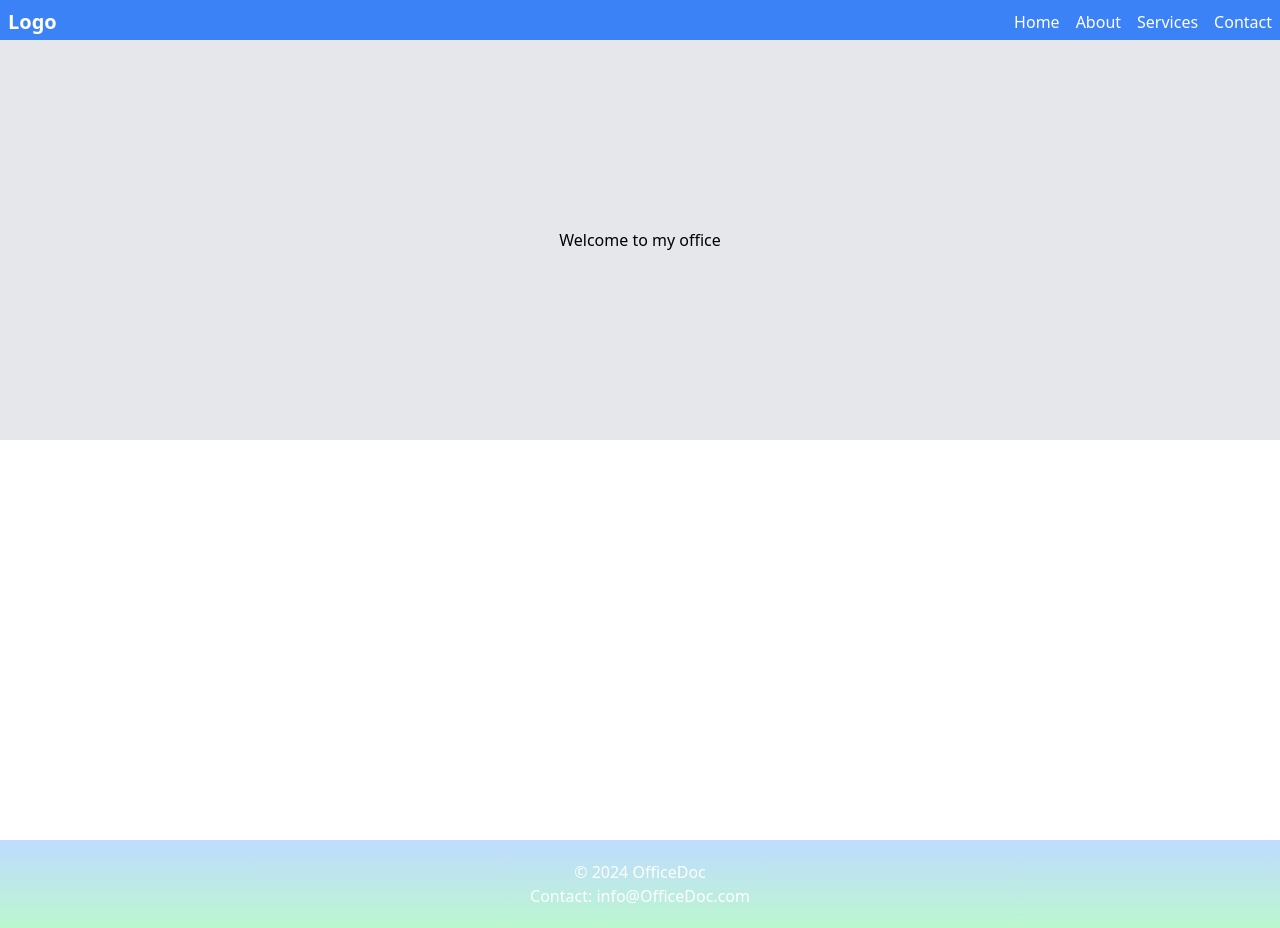
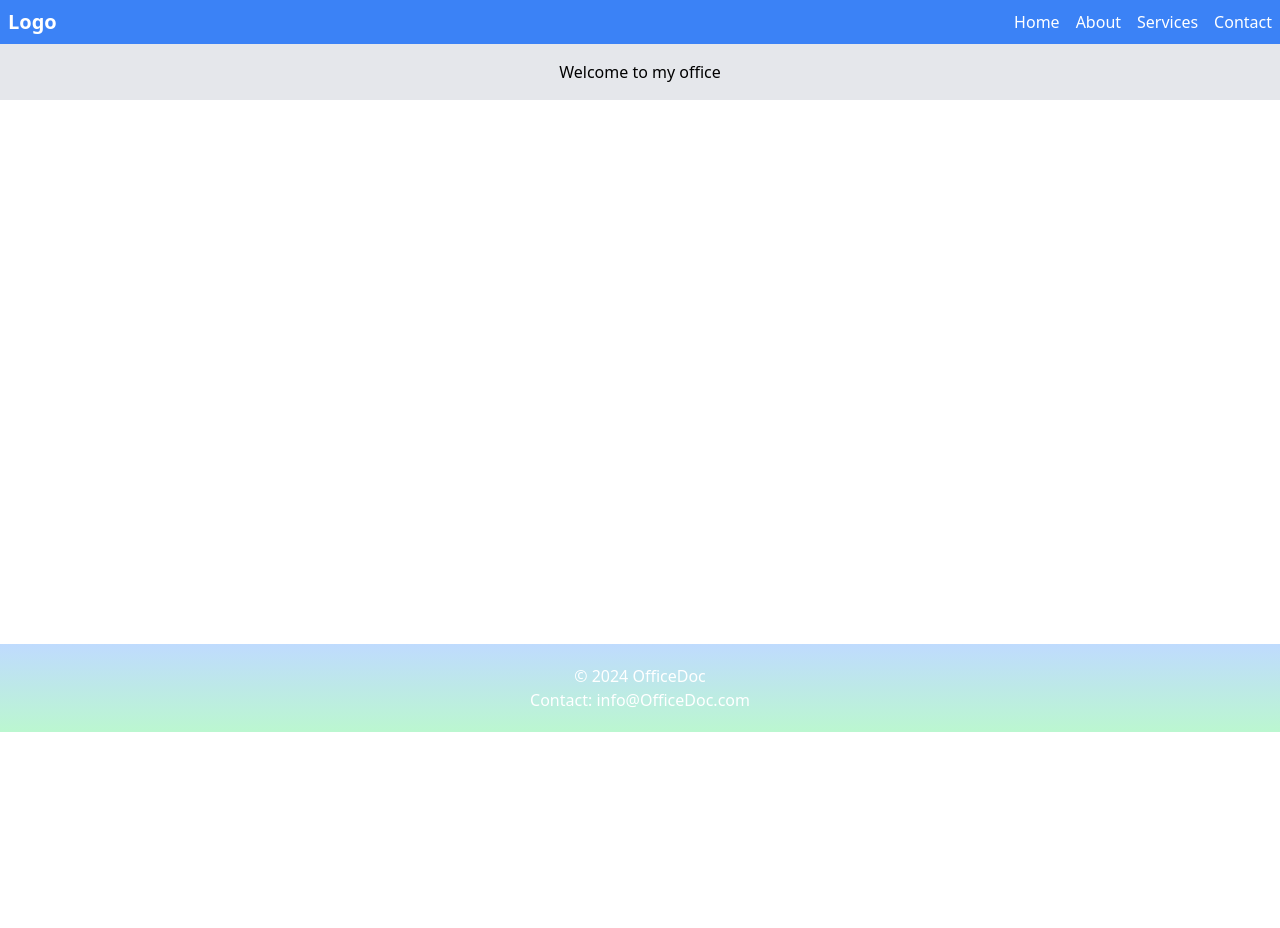
Before and after one commit to MateenSeddiqi/office_docs_tracker, a Django app: page / in a window 1280 px wide. After the commit the page ends 732 px from the top, so only its background shows below. Run offline with Django 4.2, Linux system fonts and the light colour scheme.

Commit message:
working on landing page

```diff
--- a/main/templates/base.html
+++ b/main/templates/base.html
@@ -8,12 +8,12 @@
     <title>Document</title>
     <link rel="stylesheet" href="{% static 'css_out/out.css' %}">
 </head>
-<body class="">
-    <div class="h-10">
+<body class="h-screen">
+    <div >
         {% include 'include/navbar.html' %}
     </div>
 
-    <main class="h-screen">
+    <main class="h-3/4" >
         {% block content %}
 
         {% endblock %}
--- a/main/templates/landing.html
+++ b/main/templates/landing.html
@@ -3,7 +3,7 @@
 
 {% block content %}
 
-<div class="flex justify-center items-center bg-gray-200 h-1/2 p-4">
+<div class="flex justify-center items-center bg-gray-200 p-4">
     <h1 class="text-center">Welcome to my office</h1>
 </div>
 
--- a/static/css_out/out.css
+++ b/static/css_out/out.css
@@ -905,6 +905,10 @@ video {
   height: 100vh;
 }
 
+.h-3\/4 {
+  height: 75%;
+}
+
 .w-1 {
   width: 0.25rem;
 }
```
